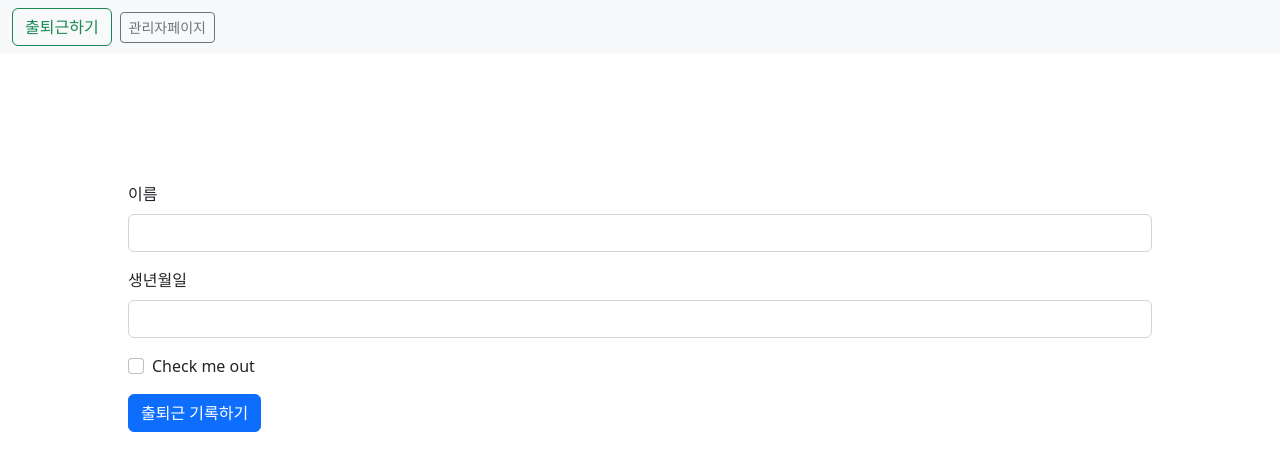
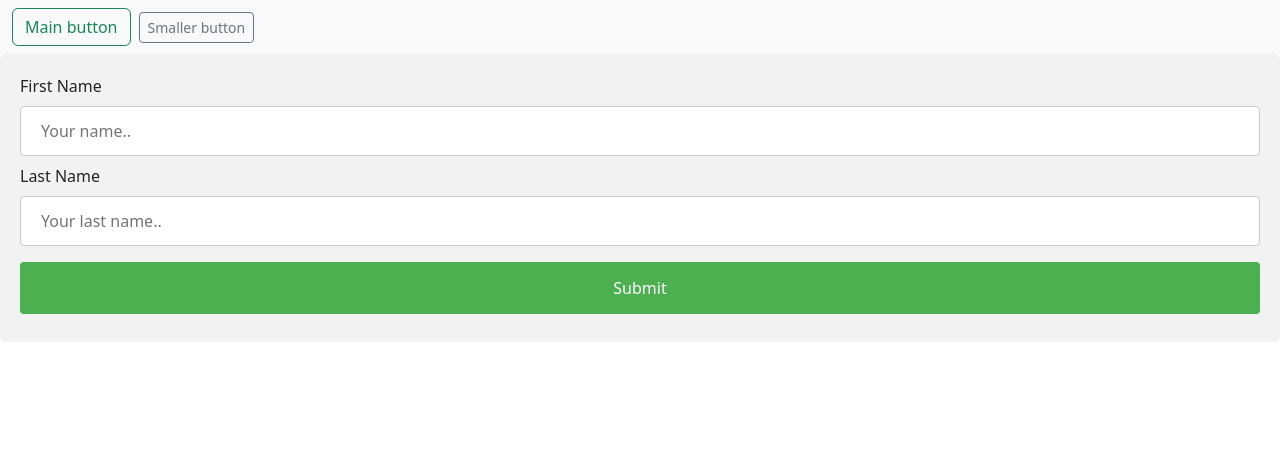
Before and after one commit to komawer02/employee, a website: page index.html in a window 1280 px wide. Drawn offline with nearby package versions, Linux system fonts and the light colour scheme.

Commit message:
joinmark

```diff
--- a/index.html
+++ b/index.html
@@ -7,30 +7,57 @@
     <link href="https://cdn.jsdelivr.net/npm/bootstrap@5.2.0-beta1/dist/css/bootstrap.min.css" rel="stylesheet" integrity="sha384-0evHe/X+R7YkIZDRvuzKMRqM+OrBnVFBL6DOitfPri4tjfHxaWutUpFmBp4vmVor" crossorigin="anonymous">
   </head>
   <body>
+
     <nav class="navbar bg-light">
       <form class="container-fluid justify-content-start">
-        <button class="btn btn-outline-success me-2" type="button">출퇴근하기</button>
-        <button class="btn btn-sm btn-outline-secondary" type="button">관리자페이지</button>
+        <button onclick="location.href='/join'" class="btn btn-outline-success me-2" type="button">Main button</button>
+        <button onclick="location.href='/manage'" class="btn btn-sm btn-outline-secondary" type="button">Smaller button</button>
       </form>
     </nav>
+    <div>
+      <form action="/action_page.php">
+        <label for="fname">First Name</label>
+        <input type="text" id="fname" name="firstname" placeholder="Your name..">
 
-    <form style="margin:10%;" action="/access" method="post">
-      <div class="mb-3">
-        <label for="exampleInputEmail1" class="form-label">이름</label>
-        <input name="name" type="text" class="form-control" id="exampleInputEmail1" aria-describedby="emailHelp">
-      </div>
-      <div class="mb-3">
-        <label for="exampleInputPassword1" class="form-label">생년월일</label>
-        <input name="date"type="text" class="form-control" id="exampleInputPassword1">
-      </div>
-      <div class="mb-3 form-check">
-        <input type="checkbox" class="form-check-input" id="exampleCheck1">
-        <label class="form-check-label" for="exampleCheck1">Check me out</label>
-      </div>
-      <button type="submit" class="btn btn-primary">출퇴근 기록하기</button>
-    </form>
+        <label for="lname">Last Name</label>
+        <input type="text" id="lname" name="lastname" placeholder="Your last name..">
+        <input type="submit" value="Submit">
+      </form>
+    </div>
 
 
     <script src="https://cdn.jsdelivr.net/npm/bootstrap@5.2.0-beta1/dist/js/bootstrap.bundle.min.js" integrity="sha384-pprn3073KE6tl6bjs2QrFaJGz5/SUsLqktiwsUTF55Jfv3qYSDhgCecCxMW52nD2" crossorigin="anonymous"></script>
   </body>
+  <style>
+    input[type=text], select {
+      width: 100%;
+      padding: 12px 20px;
+      margin: 8px 0;
+      display: inline-block;
+      border: 1px solid #ccc;
+      border-radius: 4px;
+      box-sizing: border-box;
+    }
+
+    input[type=submit] {
+      width: 100%;
+      background-color: #4CAF50;
+      color: white;
+      padding: 14px 20px;
+      margin: 8px 0;
+      border: none;
+      border-radius: 4px;
+      cursor: pointer;
+    }
+
+    input[type=submit]:hover {
+      background-color: #45a049;
+    }
+
+    div {
+      border-radius: 5px;
+      background-color: #f2f2f2;
+      padding: 20px;
+    }
+    </style>
 </html>
```
